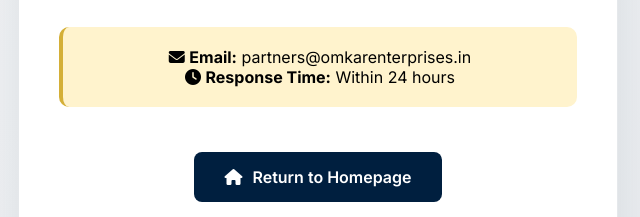
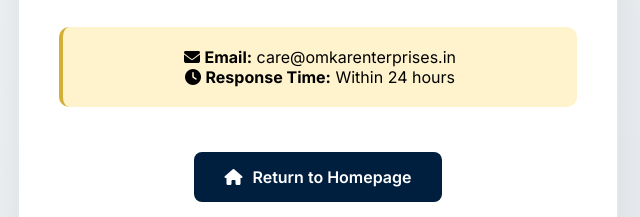
Before and after one commit to careatomkarenterprises-ops/omkar-enterprises-website, a plain HTML site: page thank-you.html in a window 1280 px wide. Shown: the part 609-826 px from the top of the page, 322-962 px from the left. Drawn offline with nearby package versions, Linux system fonts and the light colour scheme.

Commit message:
Update thank-you.html

```diff
--- a/thank-you.html
+++ b/thank-you.html
@@ -190,7 +190,7 @@
         </div>
 
         <div class="contact-info">
-            <p><i class="fas fa-envelope"></i> <strong>Email:</strong> partners@omkarenterprises.in</p>
+            <p><i class="fas fa-envelope"></i> <strong>Email:</strong> care@omkarenterprises.in</p>
             <p><i class="fas fa-clock"></i> <strong>Response Time:</strong> Within 24 hours</p>
         </div>
 
```
